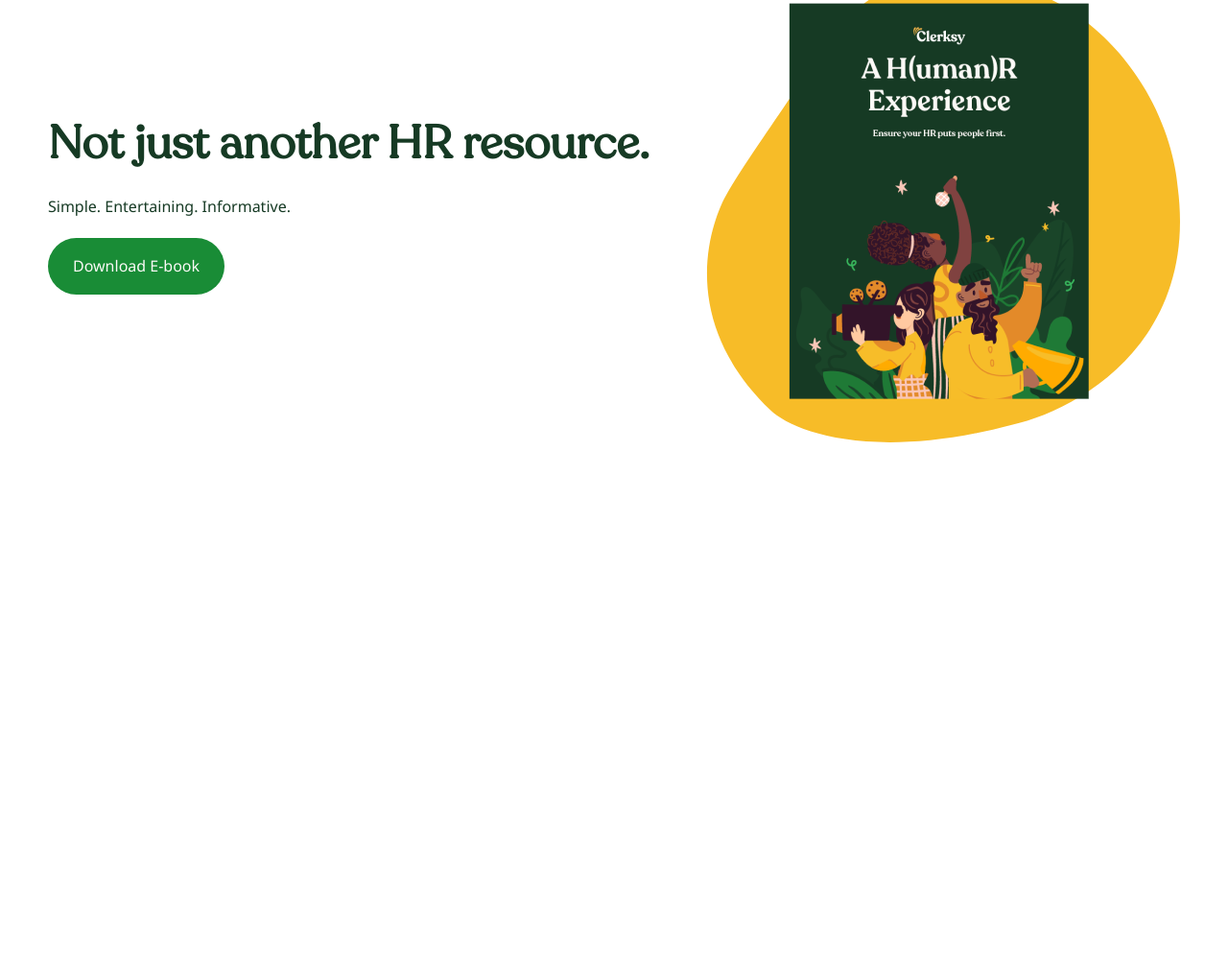
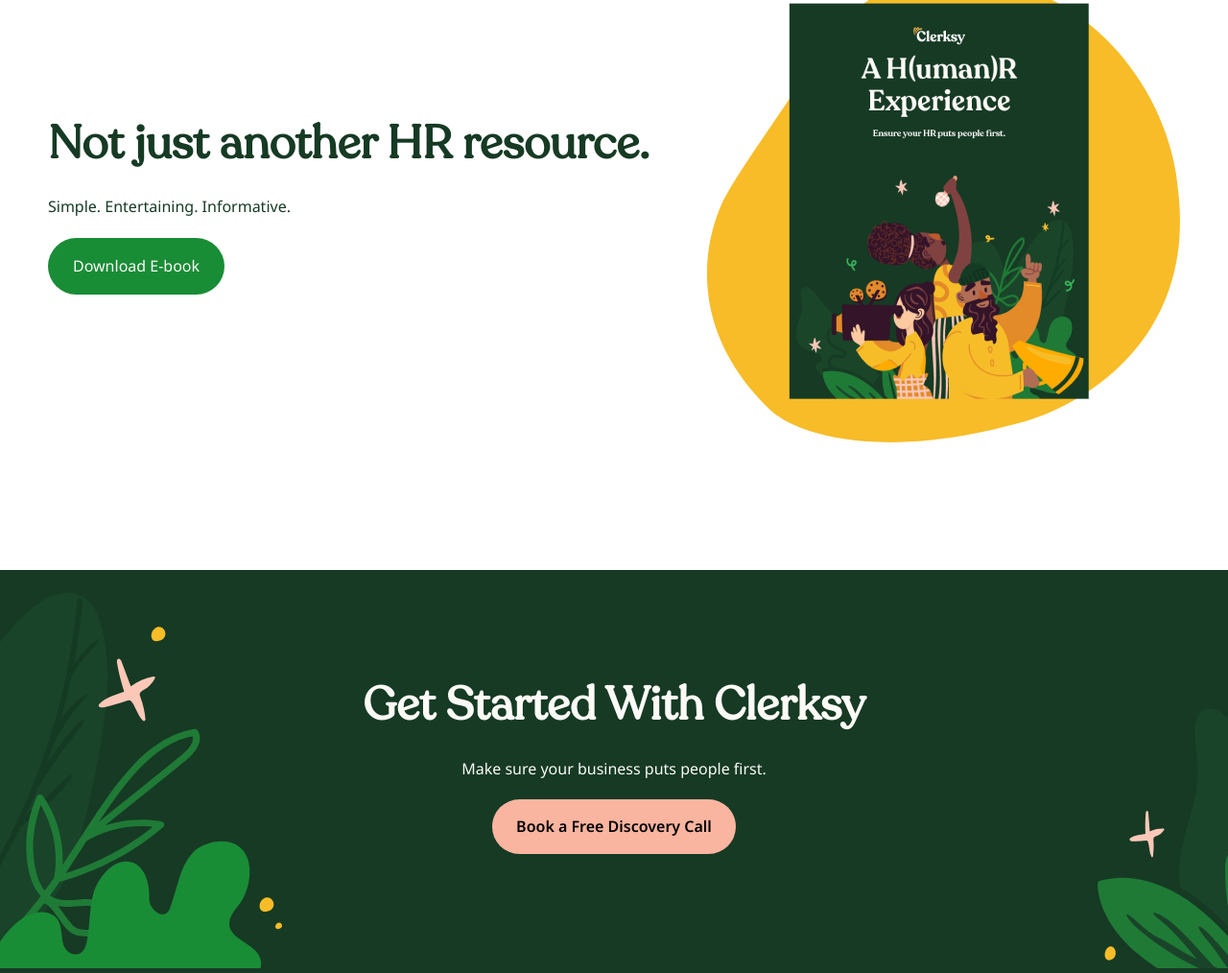
Before and after one commit to progdidi/clerksy, a website: page app/index.html in a window 1280 px wide. Shown: the part 5749-6763 px from the top of the page at 96% size. Before the commit the page ends 6343 px from the top, so only its background shows below. Drawn offline with Linux system fonts and the light colour scheme.

Commit message:
feat: add section start

```diff
--- a/app/index.html
+++ b/app/index.html
@@ -190,6 +190,14 @@
                     </div>
                 </div>
             </section>
+
+            <section class="start">
+                <div class="container">
+                    <h4 class="start__title section__title">Get Started With Clerksy</h4>
+                    <p class="start__descr">Make sure your business puts people first.</p>
+                    <button class="start__btn">Book a Free Discovery Call</button>
+                </div>
+            </section>
         </main>
     </div>
 
--- /dev/null
+++ b/app/scss/blocks/start.scss
@@ -0,0 +1,19 @@
+.start {
+    background-image: url(../../images/start/bg.svg);
+    padding: 114px 0 124px;
+    text-align: center;
+    color: var(--white-color);
+    &__title {
+        margin-bottom: 26px;
+    }
+    &__descr {
+        margin-bottom: 18px;
+    }
+    &__btn {
+        background-color: #FAB5A0;
+        border-radius: 160px;
+        padding: 15px 25px;
+        font-size: 16px;
+        font-weight: 600;
+    }
+}
--- a/app/scss/style.scss
+++ b/app/scss/style.scss
@@ -10,3 +10,4 @@
 @import 'blocks/how.scss';
 @import 'blocks/steps.scss';
 @import 'blocks/book.scss';
+@import 'blocks/start.scss';
```
Also changed, not shown: app/css/style.min.css, app/images/start/bg.svg (added).
